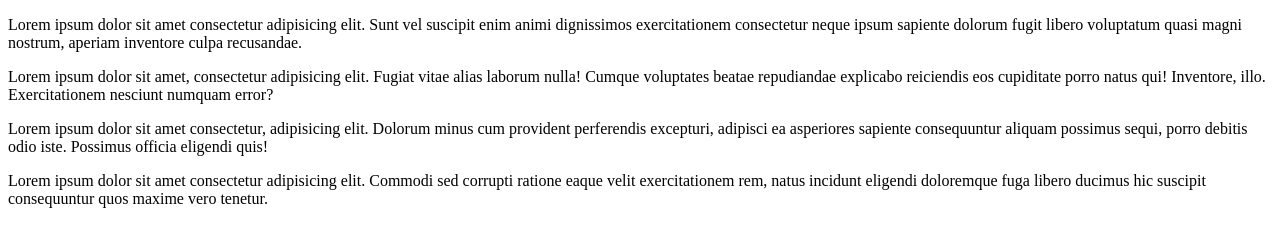
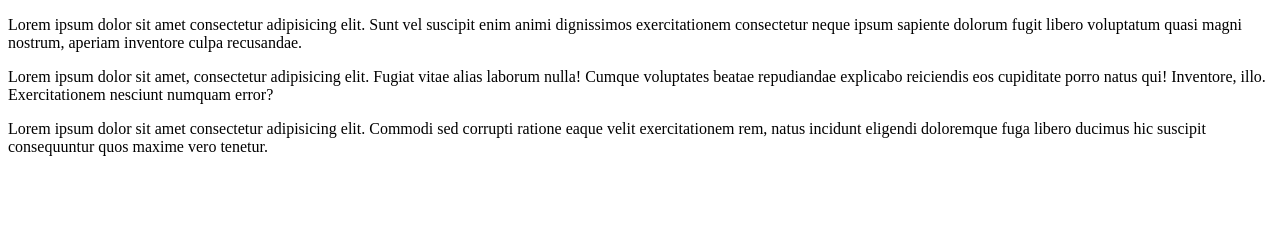
Before and after one commit to RomanPateichuk/HelloPackage, a website: page index.html in a window 1280 px wide. Drawn offline with Linux system fonts and the light colour scheme.

```diff
--- a/index.html
+++ b/index.html
@@ -15,9 +15,6 @@
   <p>Lorem ipsum dolor sit amet, consectetur adipisicing elit. Fugiat vitae alias laborum nulla! Cumque voluptates
     beatae repudiandae explicabo reiciendis eos cupiditate porro natus qui! Inventore, illo. Exercitationem nesciunt
     numquam error?</p>
-  <p>Lorem ipsum dolor sit amet consectetur, adipisicing elit. Dolorum minus cum provident perferendis excepturi,
-    adipisci ea asperiores sapiente consequuntur aliquam possimus sequi, porro debitis odio iste. Possimus officia
-    eligendi quis!</p>
   <p>Lorem ipsum dolor sit amet consectetur adipisicing elit. Commodi sed corrupti ratione eaque velit exercitationem
     rem, natus incidunt eligendi doloremque fuga libero ducimus hic suscipit consequuntur quos maxime vero tenetur.</p>
   <script src="./index.js"></script>
```
